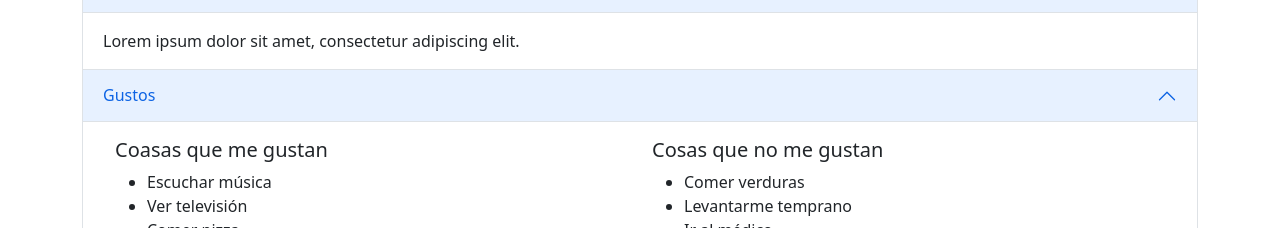
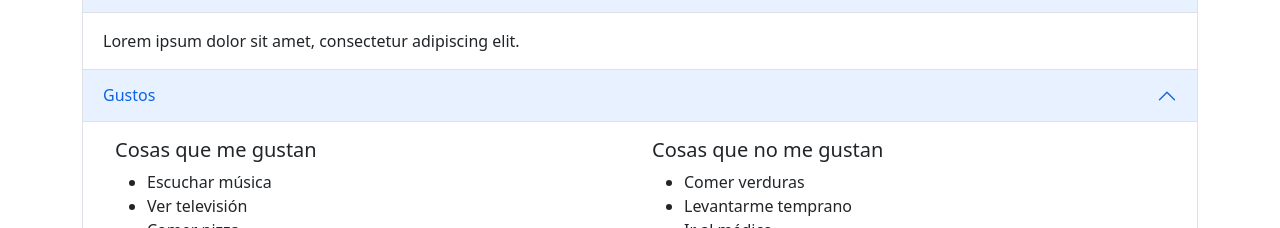
Before and after one commit to jfrchicanog/pasaporte-comunicacion, an Angular app: page / in a window 1280 px wide. Shown: the part 2160-2388 px from the top of the page. Built offline with nearby package versions, Linux system fonts and the light colour scheme.

Commit message:
Corrección errata

```diff
--- a/src/app/app.component.html
+++ b/src/app/app.component.html
@@ -282,7 +282,7 @@
                 <div class="container">
                   <div class="row">
                     <div class="col-md-6">
-                      <h5>Coasas que me gustan</h5>
+                      <h5>Cosas que me gustan</h5>
                       <ul>
                         <li>Escuchar música</li>
                         <li>Ver televisión</li>
```
